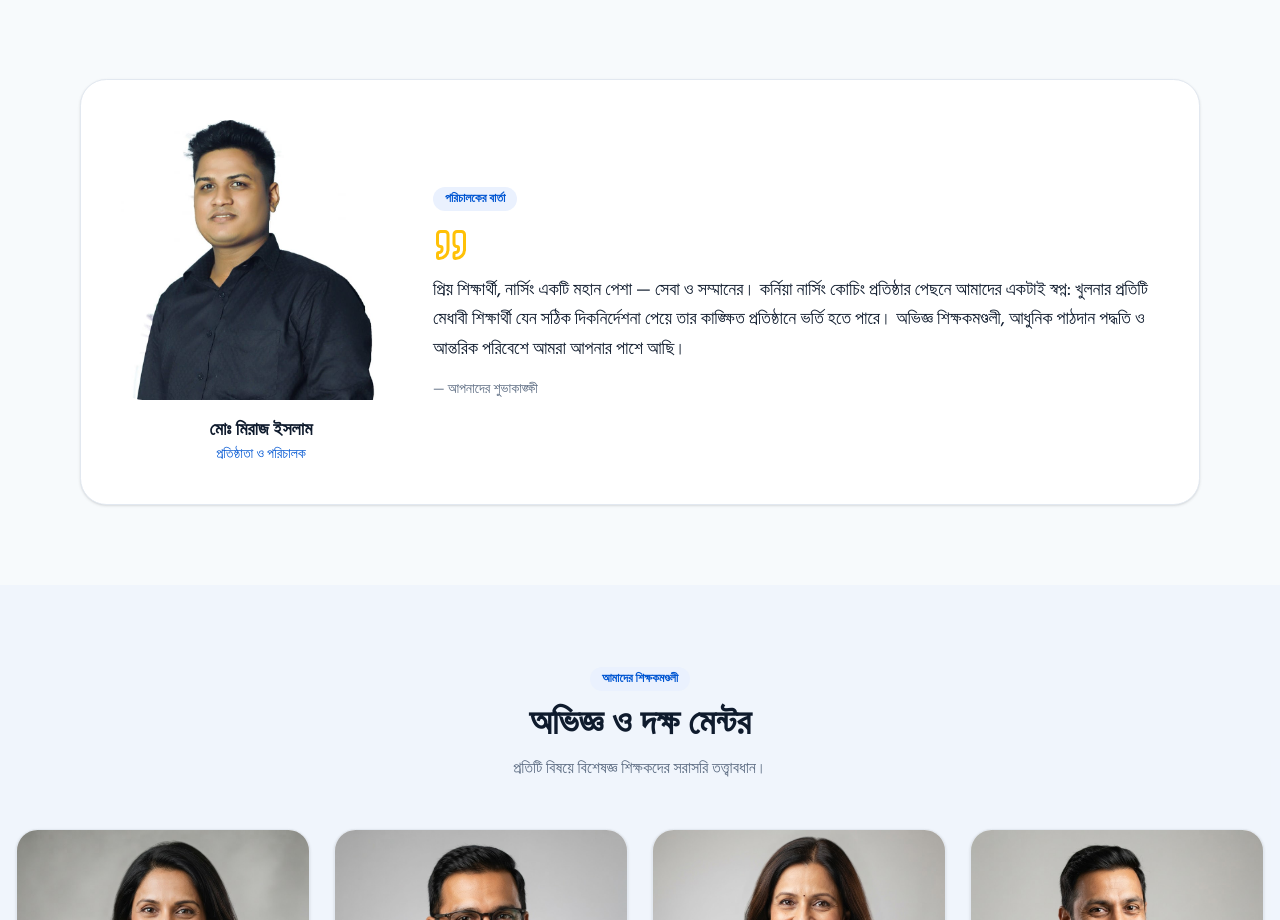
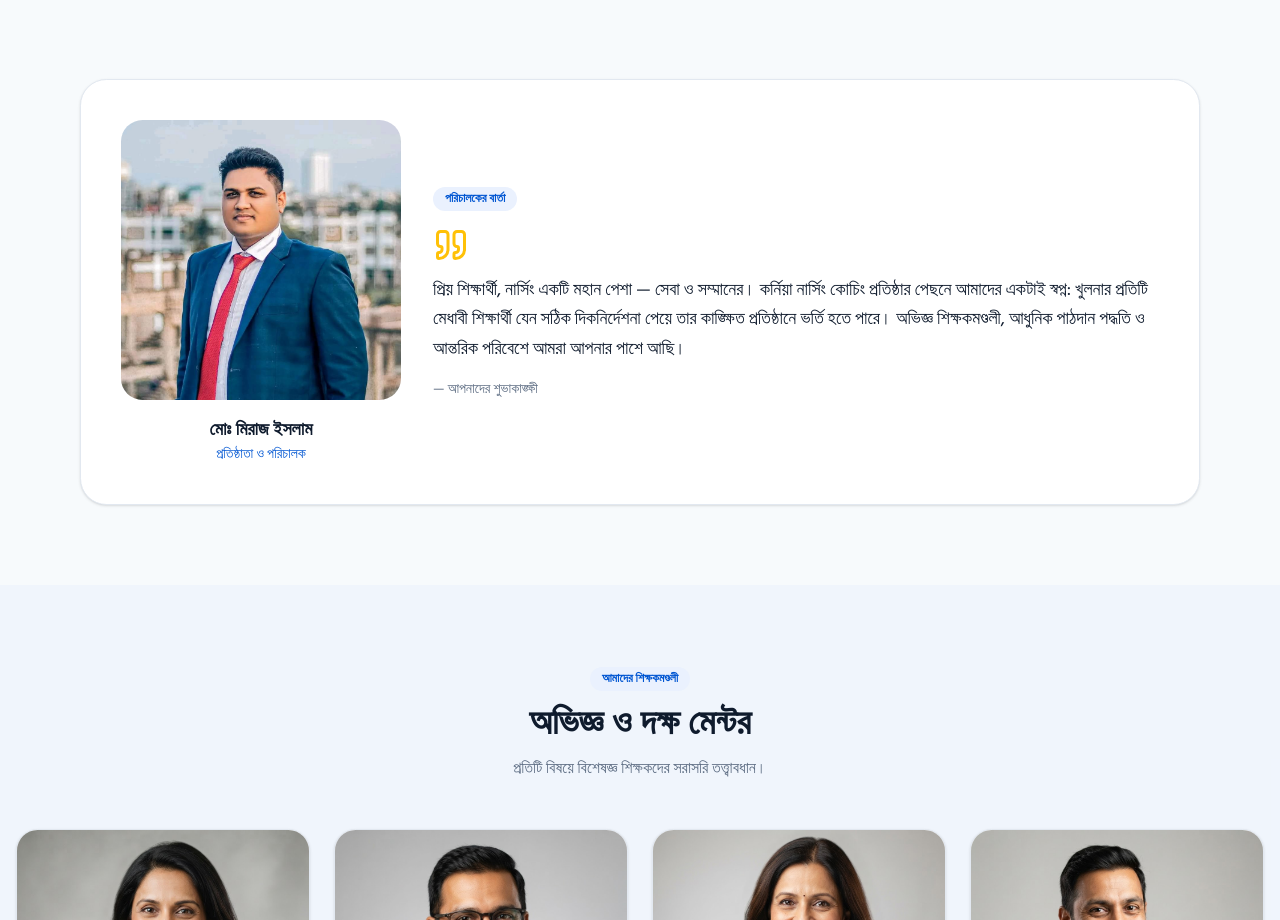
Before and after one commit to iscexpo/nursing-coaching-website, a Next.js app: page / in a window 1280 px wide. Shown: the part 3560-4480 px from the top of the page. Built offline with nearby package versions, Linux system fonts and the light colour scheme.

Commit message:
refactor: move md.jpeg back to public/images/

```diff
--- a/components/sections/director.tsx
+++ b/components/sections/director.tsx
@@ -8,7 +8,7 @@ export function Director() {
         <div className="grid items-center gap-8 rounded-3xl border border-border bg-card p-6 shadow-sm sm:p-10 lg:grid-cols-[280px_1fr]">
           <div className="mx-auto w-full max-w-[280px]">
             <div className="relative aspect-square overflow-hidden rounded-2xl">
-              <Image src="/md.jpeg" alt="মোঃ মিরাজ ইসলাম" fill className="object-cover" />
+              <Image src="/images/md.jpeg" alt="মোঃ মিরাজ ইসলাম" fill className="object-cover" />
             </div>
             <div className="mt-4 text-center">
               <p className="font-heading text-lg font-bold text-foreground">মোঃ মিরাজ ইসলাম</p>
```
Also changed, not shown: public/images/md.jpeg (renamed from md.jpeg).
